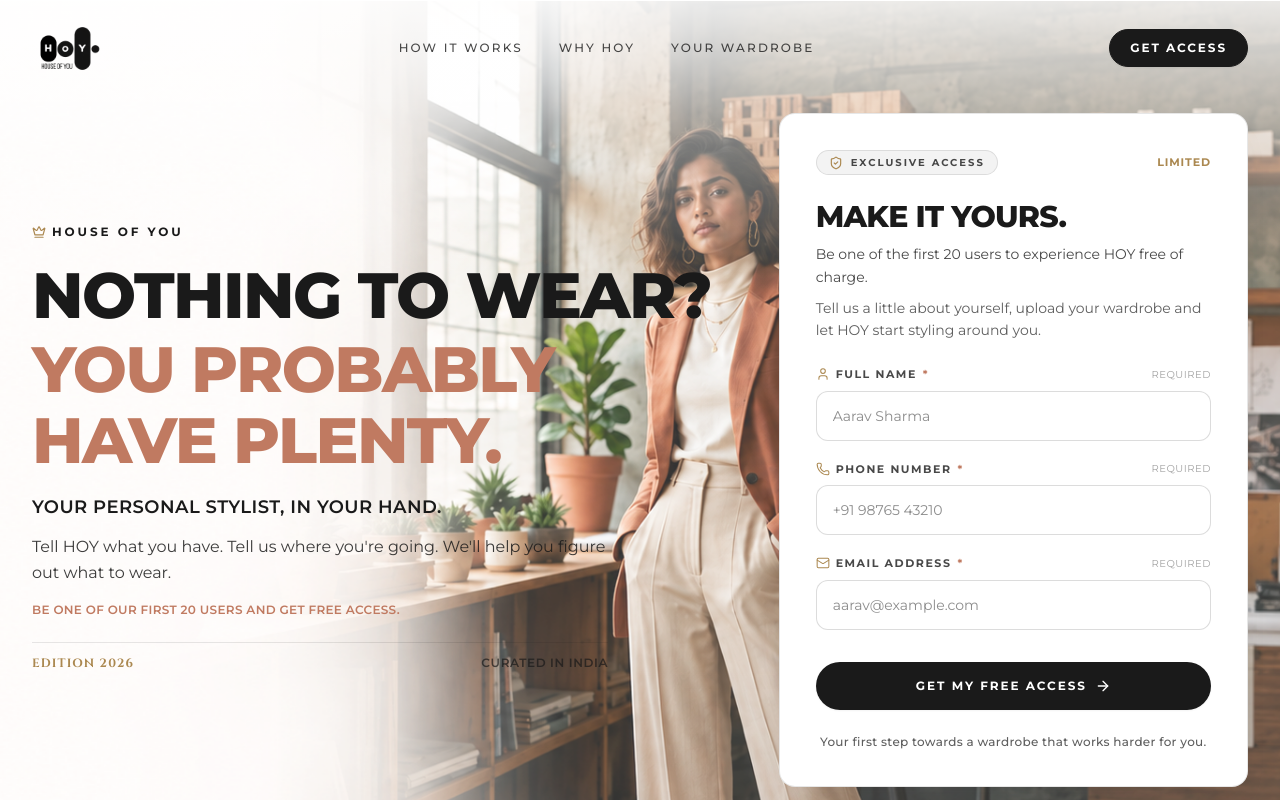
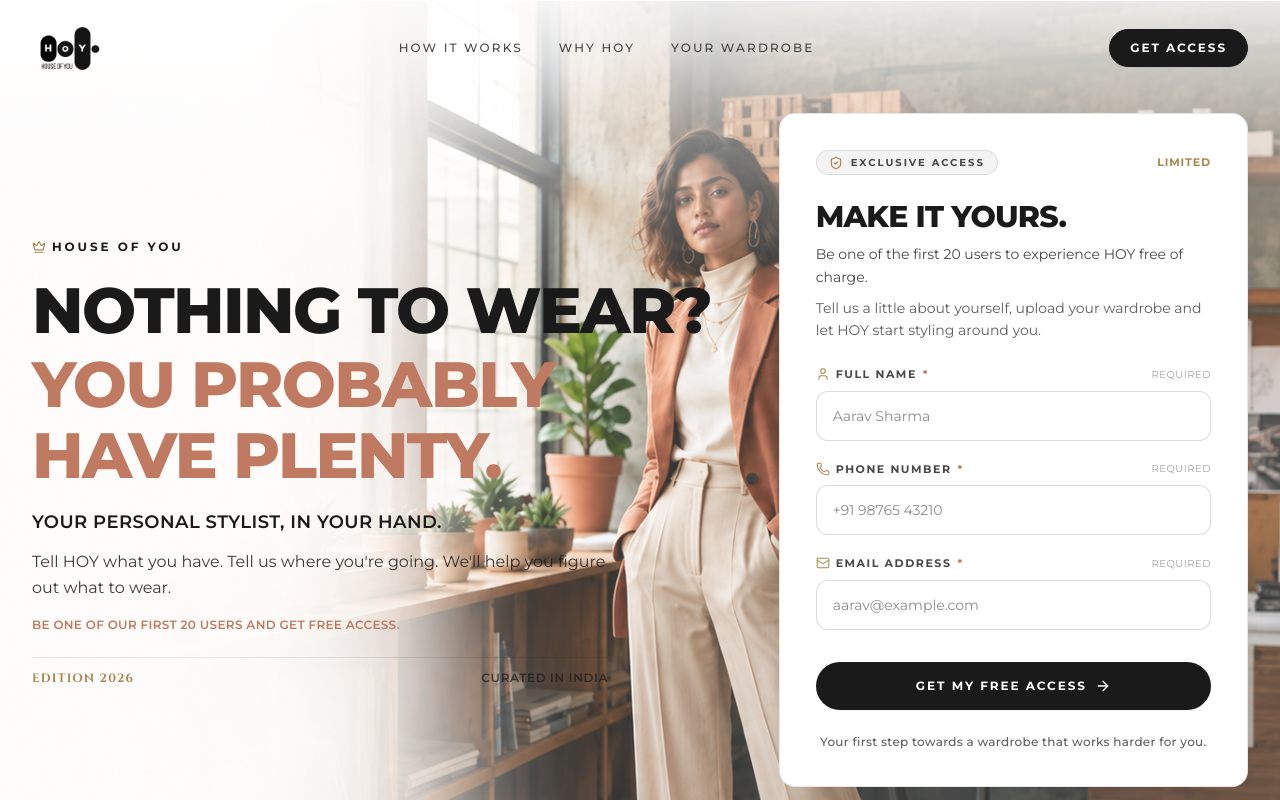
Before and after one commit to tanikshrma/HOY-Landing-Page, a React (Vite) app: page / in a window 1280 px wide. Shown: the top 800 px of the page. Built offline with nearby package versions, Linux system fonts and the light colour scheme; no server answers.

Commit message:
style: add top margin to hero section eyebrow
Adjusted the layout of the HeroSection component by adding a top margin to the eyebrow header for better visual spacing.

```diff
--- a/src/components/HeroSection.tsx
+++ b/src/components/HeroSection.tsx
@@ -46,7 +46,7 @@ export const HeroSection: React.FC<HeroSectionProps> = ({
             {/* Top / Main Content Cluster */}
             <div className="flex flex-col">
               {/* Eyebrow */}
-              <div className="inline-flex items-center gap-1.5 mb-2.5 sm:mb-3 lg:mb-5">
+              <div className="inline-flex items-center gap-1.5 mt-[30px] mb-2.5 sm:mb-3 lg:mb-5">
                 <Crown className="w-3.5 h-3.5 text-[#AB8850]" strokeWidth={2} />
                 <span className="font-montserrat font-bold text-[11px] sm:text-xs tracking-[0.24em] uppercase text-[#1A1A1A]">
                   HOUSE OF YOU
```
